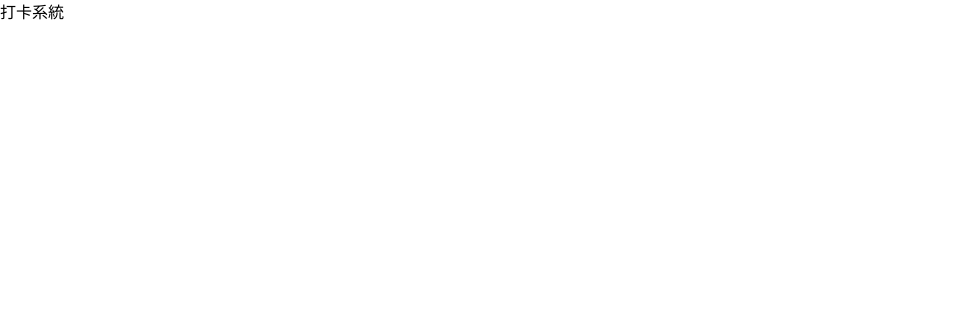
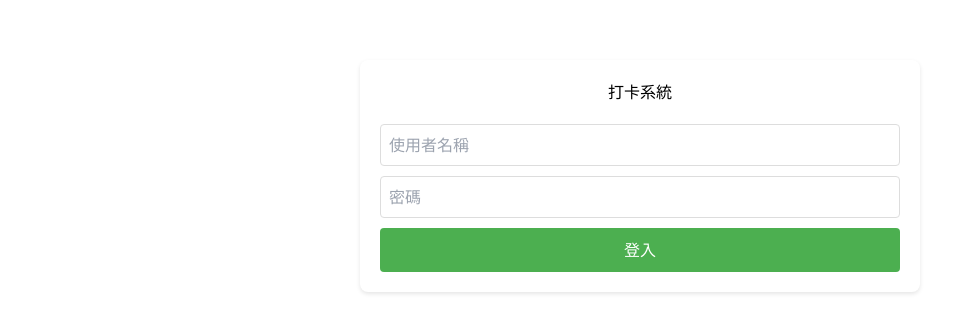
Before and after one commit to k042330/ahhen, a React (Vite) app in the folder client/: page / in a window 1280 px wide. Shown: the top 332 px of the page, without its empty margins (0-979 px from the left). Built offline with nearby package versions, Linux system fonts and the light colour scheme.

Commit message:
Add files via upload

```diff
--- a/client/src/App.jsx
+++ b/client/src/App.jsx
@@ -1,15 +1,165 @@
-import React from 'react'
+import React, { useState, useEffect } from 'react';
 
-function App() {
+const App = () => {
+  const [user, setUser] = useState(null);
+  const [records, setRecords] = useState([]);
+  const [username, setUsername] = useState('');
+  const [password, setPassword] = useState('');
+
+  // 登入功能
+  const handleLogin = async (e) => {
+    e.preventDefault();
+    try {
+      const response = await fetch('/api/auth/login', {
+        method: 'POST',
+        headers: {
+          'Content-Type': 'application/json',
+        },
+        body: JSON.stringify({ username, password }),
+      });
+      const data = await response.json();
+      if (response.ok) {
+        setUser(data.user);
+        localStorage.setItem('token', data.token);
+      }
+    } catch (error) {
+      console.error('登入失敗:', error);
+    }
+  };
+
+  // 打卡功能
+  const handleClock = async (type) => {
+    try {
+      const token = localStorage.getItem('token');
+      const response = await fetch('/api/attendance/clock', {
+        method: 'POST',
+        headers: {
+          'Content-Type': 'application/json',
+          'Authorization': `Bearer ${token}`,
+        },
+        body: JSON.stringify({ type }),
+      });
+      if (response.ok) {
+        fetchRecords();
+      }
+    } catch (error) {
+      console.error('打卡失敗:', error);
+    }
+  };
+
+  // 獲取打卡記錄
+  const fetchRecords = async () => {
+    try {
+      const token = localStorage.getItem('token');
+      const response = await fetch('/api/attendance/records', {
+        headers: {
+          'Authorization': `Bearer ${token}`,
+        },
+      });
+      const data = await response.json();
+      setRecords(data.records);
+    } catch (error) {
+      console.error('獲取記錄失敗:', error);
+    }
+  };
+
+  useEffect(() => {
+    if (user) {
+      fetchRecords();
+    }
+  }, [user]);
+
   return (
-    <div className="min-h-screen bg-gray-100">
-      <div className="container mx-auto px-4 py-8">
-        <h1 className="text-3xl font-bold text-gray-900">
-          打卡系統
-        </h1>
+    <div className="container" style={{ maxWidth: '600px', margin: '40px auto', padding: '20px' }}>
+      <div className="card" style={{ background: 'white', padding: '20px', borderRadius: '8px', boxShadow: '0 2px 4px rgba(0,0,0,0.1)' }}>
+        <h1 style={{ textAlign: 'center', marginBottom: '20px' }}>打卡系統</h1>
+
+        {!user ? (
+          <form onSubmit={handleLogin} style={{ display: 'flex', flexDirection: 'column', gap: '10px' }}>
+            <input
+              type="text"
+              placeholder="使用者名稱"
+              value={username}
+              onChange={(e) => setUsername(e.target.value)}
+              style={{ padding: '8px', border: '1px solid #ddd', borderRadius: '4px' }}
+            />
+            <input
+              type="password"
+              placeholder="密碼"
+              value={password}
+              onChange={(e) => setPassword(e.target.value)}
+              style={{ padding: '8px', border: '1px solid #ddd', borderRadius: '4px' }}
+            />
+            <button
+              type="submit"
+              style={{
+                padding: '10px',
+                background: '#4CAF50',
+                color: 'white',
+                border: 'none',
+                borderRadius: '4px',
+                cursor: 'pointer'
+              }}
+            >
+              登入
+            </button>
+          </form>
+        ) : (
+          <div>
+            <div style={{ display: 'flex', gap: '10px', justifyContent: 'center', marginBottom: '20px' }}>
+              <button
+                onClick={() => handleClock('clockIn')}
+                style={{
+                  padding: '10px 20px',
+                  background: '#4CAF50',
+                  color: 'white',
+                  border: 'none',
+                  borderRadius: '4px',
+                  cursor: 'pointer'
+                }}
+              >
+                上班打卡
+              </button>
+              <button
+                onClick={() => handleClock('clockOut')}
+                style={{
+                  padding: '10px 20px',
+                  background: '#2196F3',
+                  color: 'white',
+                  border: 'none',
+                  borderRadius: '4px',
+                  cursor: 'pointer'
+                }}
+              >
+                下班打卡
+              </button>
+            </div>
+
+            <div>
+              <h3 style={{ marginBottom: '10px' }}>打卡記錄</h3>
+              <div style={{ display: 'flex', flexDirection: 'column', gap: '8px' }}>
+                {records.map((record, index) => (
+                  <div
+                    key={index}
+                    style={{
+                      display: 'flex',
+                      justifyContent: 'space-between',
+                      padding: '10px',
+                      background: '#f5f5f5',
+                      borderRadius: '4px'
+                    }}
+                  >
+                    <span>{record.type === 'clockIn' ? '上班' : '下班'}</span>
+                    <span>{new Date(record.timestamp).toLocaleString()}</span>
+                  </div>
+                ))}
+              </div>
+            </div>
+          </div>
+        )}
       </div>
     </div>
-  )
-}
+  );
+};
 
-export default App
+export default App;
```
